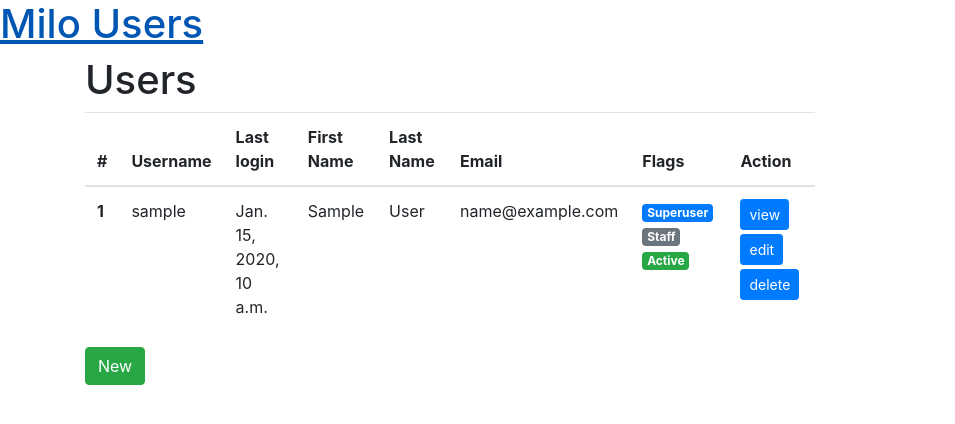
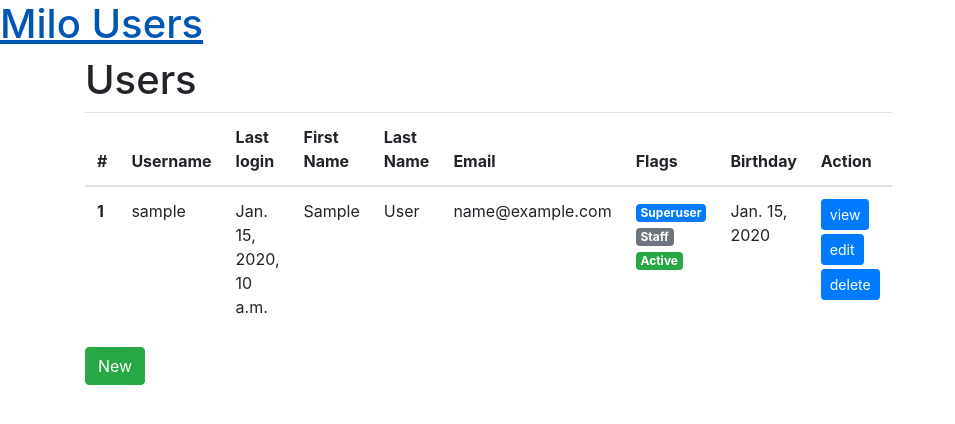
Before and after one commit to Qentinios/milosolutions, a Django app: page / in a window 1280 px wide. Shown: the top 424 px of the page, without its empty margins (0-955 px from the left). Run offline with Django 3.2, Linux system fonts and the light colour scheme; tables that the repository leaves empty hold one stand-in row (values such as "Sample post"); some libraries are stand-ins or nearby versions.

Commit message:
Added missing birthday colum to user list

```diff
--- a/users/templates/users/milouser_list.html
+++ b/users/templates/users/milouser_list.html
@@ -15,6 +15,7 @@
                 <th scope="col">Last Name</th>
                 <th scope="col">Email</th>
                 <th scope="col">Flags</th>
+                <th scope="col">Birthday</th>
                 <th scope="col">Action</th>
             </tr>
         </thead>
@@ -33,6 +34,7 @@
                     {% if user.is_active %}<span class="badge badge-success">Active</span>
                     {% else %}<span class="badge badge-danger">Disabled</span>{% endif %}
                 </td>
+                <td>{{ user.birthday }}</td>
                 <td>
                     <a class="btn btn-sm btn-primary mb-1" href="{% url "user_view" user.id %}">view</a>
                     <a class="btn btn-sm btn-primary mb-1" href="{% url "user_edit" user.id %}">edit</a>
```
